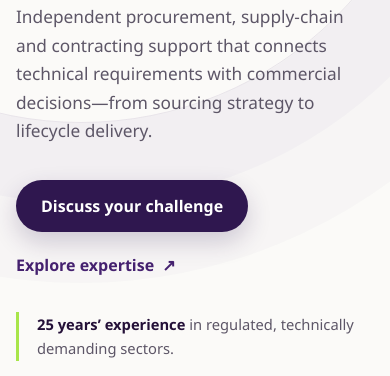
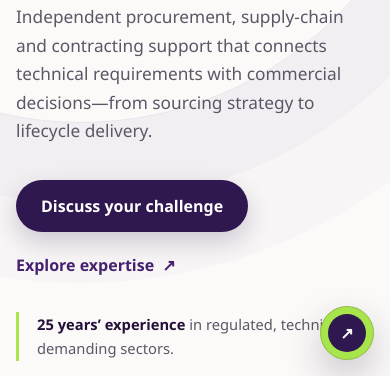
Before and after one commit to OwcaGaming/NuclearWebsite, a plain HTML site: page index.html in a window 390 px wide. Shown: the part 468-844 px from the top of the page. Drawn offline with Linux system fonts and the light colour scheme.

Commit message:
contactBttn

```diff
--- a/assets/css/styles.css
+++ b/assets/css/styles.css
@@ -1117,6 +1117,53 @@ details li::before {
     font-size: 0.76rem;
 }
 
+.floating-contact {
+    position: fixed;
+    right: max(22px, env(safe-area-inset-right));
+    bottom: max(22px, env(safe-area-inset-bottom));
+    z-index: 900;
+    display: inline-flex;
+    min-height: 54px;
+    padding: 0 10px 0 22px;
+    align-items: center;
+    gap: 14px;
+    border: 1px solid rgba(36, 16, 56, 0.18);
+    border-radius: 999px;
+    color: var(--plum-950);
+    background: var(--lime);
+    box-shadow: 0 16px 38px rgba(36, 16, 56, 0.24);
+    font-weight: 700;
+    transition: transform 180ms ease, background-color 180ms ease, box-shadow 180ms ease;
+}
+
+.floating-contact::after {
+    display: grid;
+    width: 36px;
+    height: 36px;
+    place-items: center;
+    border-radius: 50%;
+    color: var(--white);
+    background: var(--plum-900);
+    content: "↗";
+    font-size: 1rem;
+    transition: transform 180ms ease;
+}
+
+.floating-contact:hover {
+    color: var(--plum-950);
+    background: #b9f45e;
+    box-shadow: 0 20px 46px rgba(36, 16, 56, 0.3);
+    transform: translateY(-3px);
+}
+
+.floating-contact:hover::after {
+    transform: translate(2px, -2px);
+}
+
+.floating-contact:active {
+    transform: translateY(-1px);
+}
+
 .site-footer {
     padding: 52px 0 28px;
     color: var(--white);
@@ -1468,6 +1515,25 @@ details li::before {
         padding: 24px 18px;
     }
 
+    .floating-contact {
+        right: max(16px, env(safe-area-inset-right));
+        bottom: max(16px, env(safe-area-inset-bottom));
+        width: 54px;
+        height: 54px;
+        min-height: 54px;
+        padding: 0;
+        justify-content: center;
+    }
+
+    .floating-contact span {
+        display: none;
+    }
+
+    .floating-contact::after {
+        width: 38px;
+        height: 38px;
+    }
+
     .footer-bottom {
         align-items: flex-start;
         flex-direction: column;
--- a/index.html
+++ b/index.html
@@ -21,7 +21,7 @@
     <link rel="alternate" hreflang="pl" href="./pl.html">
     <link rel="alternate" hreflang="x-default" href="./index.html">
     <link rel="icon" href="./assets/images/favicon.png?v=20260724-1" type="image/png">
-    <link rel="stylesheet" href="./assets/css/styles.css?v=20260724-1">
+    <link rel="stylesheet" href="./assets/css/styles.css?v=20260724-2">
     <script type="application/ld+json">
     {
         "@context": "https://schema.org",
@@ -377,6 +377,10 @@
         </section>
     </main>
 
+    <a class="floating-contact" href="#contact" aria-label="Contact ProCM">
+        <span>Contact ProCM</span>
+    </a>
+
     <footer class="site-footer">
         <div class="container footer-main">
             <a class="brand brand-footer" href="#top" aria-label="ProCM Consultancy BV home">
```
Also changed, not shown: pl.html (+5 -1 lines).
